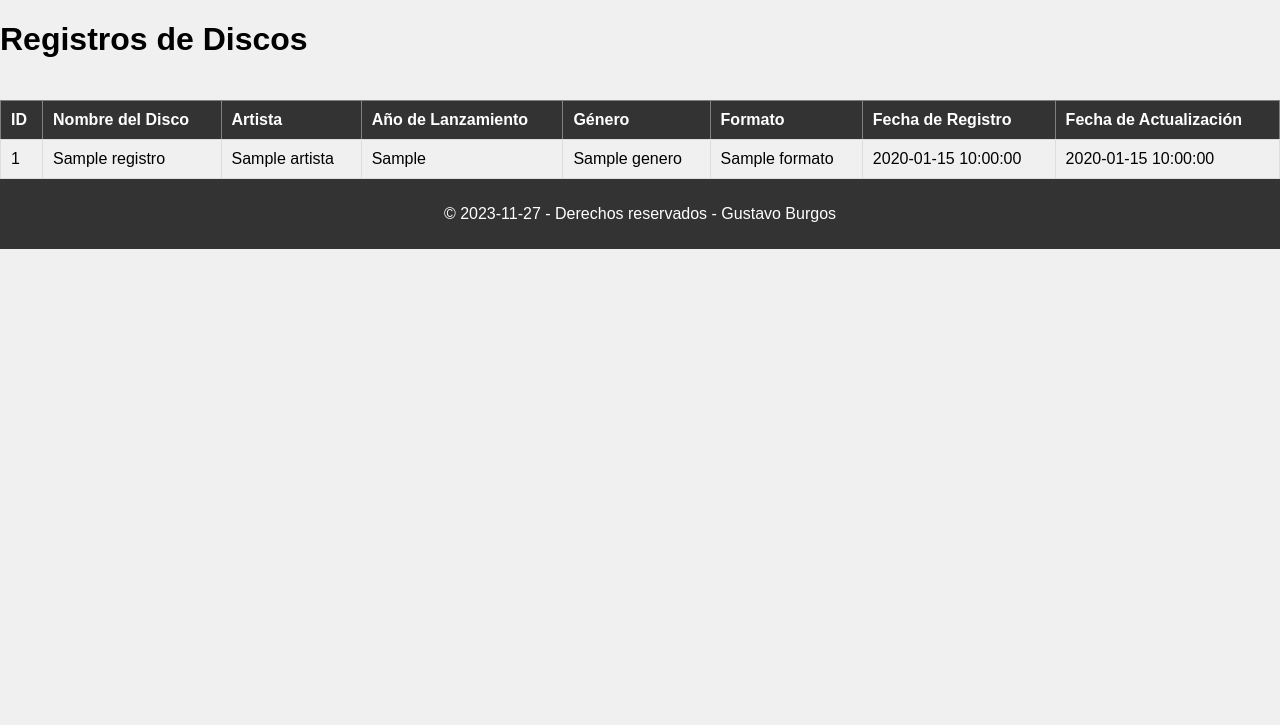
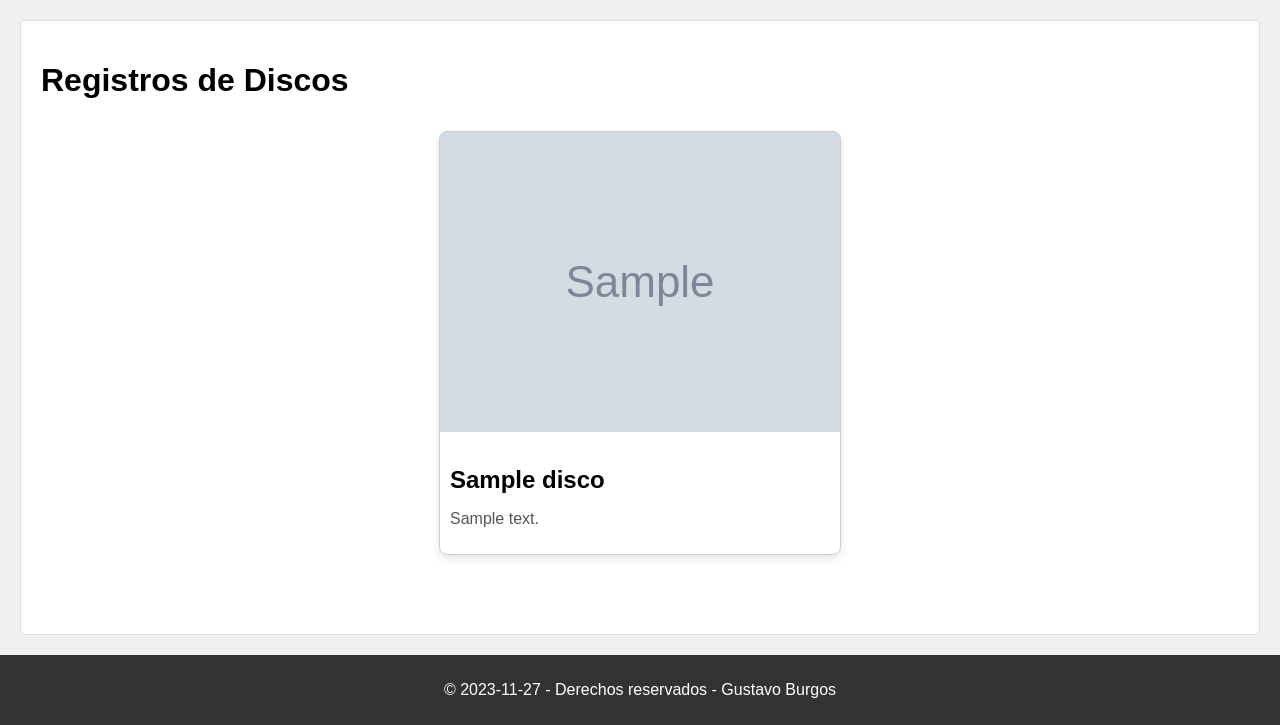
Before and after one commit to DoomDeath/Python-Framework-Projects, a Flask app: template templates/disc/tabla_discos.html in a window 1280 px wide. Shown: the part 75-800 px from the top of the page. Run offline with Flask 2, Linux system fonts and the light colour scheme; the visitor is signed in with stand-in values (Sample User, id 1); the template is opened without the code that fills it: most values are stand-ins (such as "Sample title", 1, 10 or a date in 2020); grey boxes marked "Sample" are stand-in pictures; some libraries are stand-ins or nearby versions.

Commit message:
avanzando tabla discos

```diff
--- a/app.py
+++ b/app.py
@@ -69,7 +69,14 @@ def ingreso_disco():
     categorias = Categoria.select()
     return render_template('disc/ingreso_disco.html', categorias=categorias)
 
-
+@app.route('/tabla_discos')
+@login_required
+def tabla_discos():
+    discos = Disco.select()
+    for disco in discos:
+        print(disco.nombre_disco)
+        print(disco.url_imagen)
+    return render_template('disc/tabla_discos.html', discos=discos)
 
 
 @app.route('/table_user')
--- /dev/null
+++ b/static/css/tabla_discos.css
@@ -0,0 +1,33 @@
+.card-container {
+    display: flex;
+    flex-wrap: wrap;
+    justify-content: center;
+  }
+
+  .card {
+    width: 400px; /* O el ancho que desees */
+    border: 1px solid #ccc;
+    border-radius: 8px;
+    overflow: hidden;
+    box-shadow: 0 4px 8px rgba(0, 0, 0, 0.1);
+    margin: 10px;
+  }
+
+  .card img {
+    width: 100%;
+    height: auto;
+  }
+
+  .card-content {
+    padding: 10px;
+  }
+
+  .card-title {
+    font-size: 1.5rem;
+    margin-bottom: 10px;
+  }
+
+  .card-description {
+    font-size: 1rem;
+    color: #555;
+  }
--- a/templates/base.html
+++ b/templates/base.html
@@ -8,6 +8,7 @@
     <link rel="stylesheet" type="text/css" href="{{ url_for('static', filename='alert.css') }}">
     <link rel="stylesheet" type="text/css" href="{{ url_for('static', filename='spinner.css') }}">
     <link rel="stylesheet" type="text/css" href="{{ url_for('static', filename='css/overlay.css') }}">
+    <link rel="stylesheet" type="text/css" href="{{ url_for('static', filename='css/tabla_discos.css') }}">
 
 
 </head>
--- a/templates/disc/tabla_discos.html
+++ b/templates/disc/tabla_discos.html
@@ -1,33 +1,20 @@
 {% extends 'base.html' %}
 {% block content %}
-<h1>Registros de Discos</h1>
+<main>
+    <h1>Registros de Discos</h1>
 
-<table border="1">
-    <thead>
-        <tr>
-            <th>ID</th>
-            <th>Nombre del Disco</th>
-            <th>Artista</th>
-            <th>Año de Lanzamiento</th>
-            <th>Género</th>
-            <th>Formato</th>
-            <th>Fecha de Registro</th>
-            <th>Fecha de Actualización</th>
-        </tr>
-    </thead>
-    <tbody>
-        {% for registro in registros %}
-        <tr>
-            <td>{{ registro.disco_id }}</td>
-            <td>{{ registro.nombre_disco }}</td>
-            <td>{{ registro.artista }}</td>
-            <td>{{ registro.anio_lanzamiento }}</td>
-            <td>{{ registro.genero }}</td>
-            <td>{{ registro.formato }}</td>
-            <td>{{ registro.fecha_registro }}</td>
-            <td>{{ registro.fecha_actualizacion }}</td>
-        </tr>
+    <div class="card-container">
+        {% for disco in discos %}
+          <div class="card">
+            <img src="{{ disco.url_imagen }}" alt="{{ disco.nombre_disco }}">
+            <div class="card-content">
+              <h2 class="card-title">{{ disco.nombre_disco }}</h2>
+              <p class="card-description">{{ disco.descripcion }}</p>
+            </div>
+          </div>
         {% endfor %}
-    </tbody>
-</table>
+      </div>
+
+
+</main>
 {% endblock %}
--- a/templates/panel.html
+++ b/templates/panel.html
@@ -15,6 +15,7 @@
                 <div class="widget">
                     <h3>Gestión de Discos</h3>
                     <p><a href="/ingreso_disco">Registrar un titulo</a></p>
+                    <p><a href="/tabla_discos">Gestion de Discos</a></p>
                     <ul>
                         <li>Escaneo de Códigos de Barras: Implementa un escáner de códigos de barras para agregar discos
                             fácilmente.</li>
```
